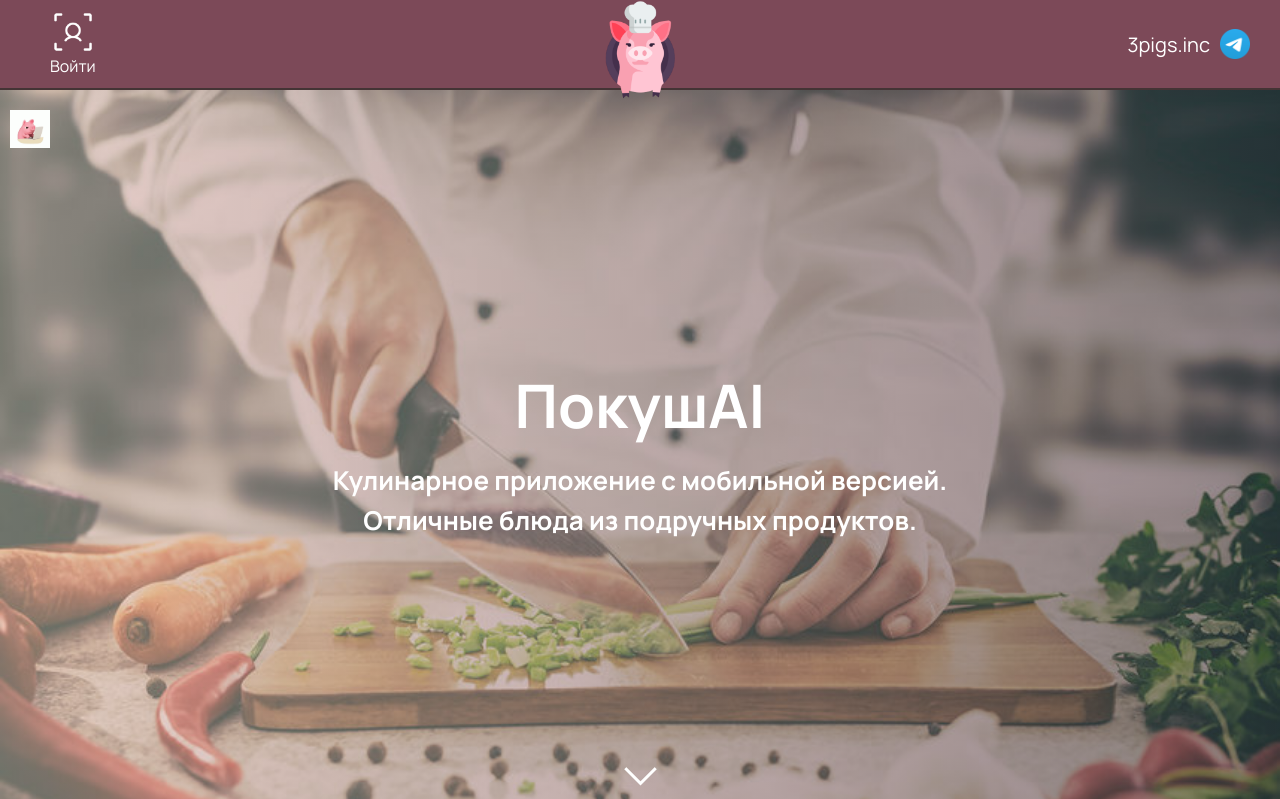
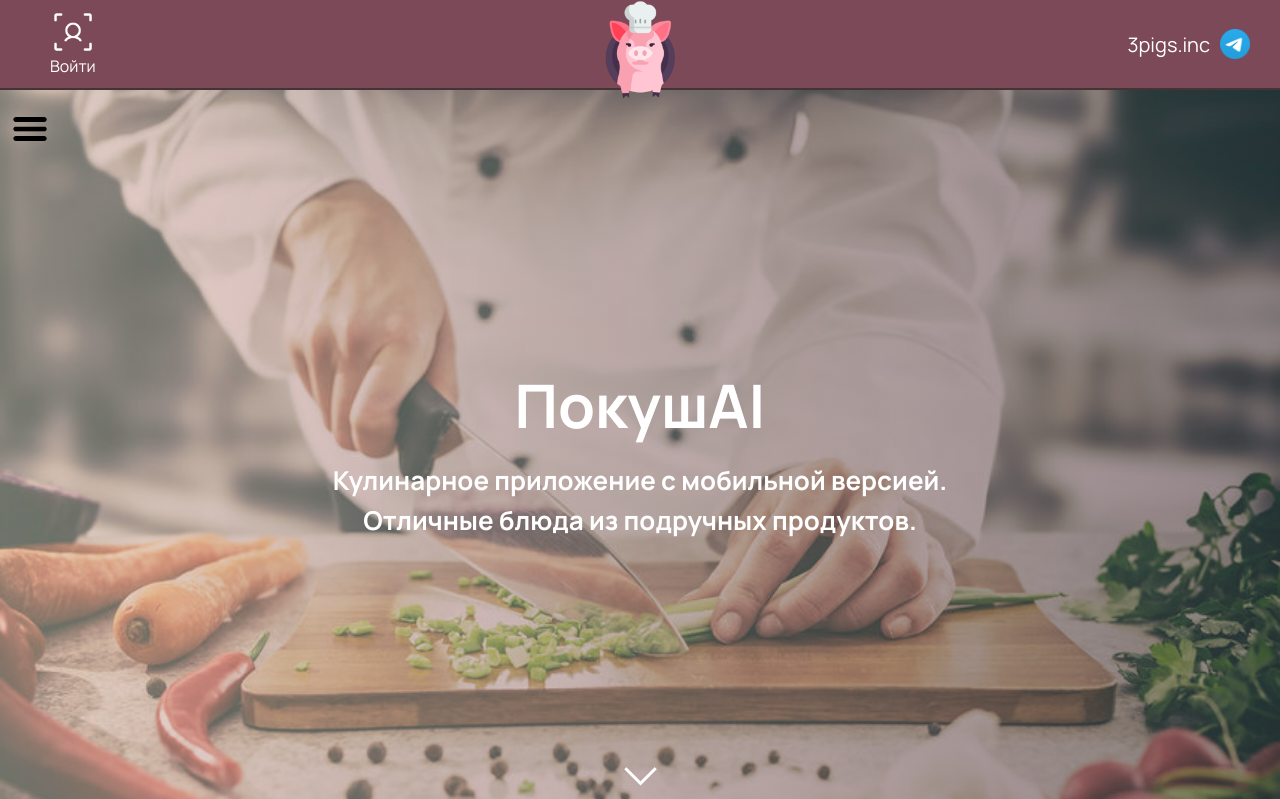
Before and after one commit to Dompfaff21/PokushAI, a Django app: page / in a window 1280 px wide. Shown: the top 799 px of the page. Run offline with Django 4.2, Linux system fonts and the light colour scheme.

Commit message:
сделал sidebar

```diff
--- a/djangoHolost/main/static/css/style.css
+++ b/djangoHolost/main/static/css/style.css
@@ -138,7 +138,6 @@ header {
         .sidebar:hover {
                 height: 100vh;
                 width: 100vw;
-                background-color: #443435;
         }
 
         .name h1 {
@@ -370,13 +369,11 @@ header {
 
 
 /* SIDEBAR */
-
 .sidebar {
         width: 60px;
         height: 78px;
         box-sizing: border-box;
         padding: 0px 10px;
-        /* background-color: #F28303; */
         background-color: #bc441000;
         transition: width 0.25s ease-in-out, height 0.25s ease-in-out;
         overflow: hidden;
@@ -385,6 +382,11 @@ header {
 
 .sidebar.sticky {
         top: 0px;
+}
+
+.sidebar.collapsed {
+        width: 60px;
+        height: 78px;
 }
 
 .sidebar a {
@@ -398,9 +400,9 @@ header {
         color: #FFFFFFFF;
 }
 
-.sidebar:hover {
+/* .sidebar:hover {
         background-color: #443435;
-}
+} */
 
 .sidebar:hover > .sidebar__item > .item__text {
         opacity: 1;
@@ -444,12 +446,19 @@ hr {
 .close-btn {
         cursor: pointer;
         color: white;
+        position: absolute;
+        right: 20px;
+        font-size: 40px;
 }
 
 .close-btn:hover {
-        color: red;
+        color: #7c4958;
 }
 
+.sidebar.collapsed .close-btn {
+        opacity: 0;
+        pointer-events:none;
+}
 
 /* MAIN */
 
--- a/djangoHolost/main/static/js/script.js
+++ b/djangoHolost/main/static/js/script.js
@@ -20,29 +20,87 @@ window.addEventListener("orientationchange", updateSidebarPosition);
 
 updateSidebarPosition();
 
-// SCRIPT FOR ICON
+// SCRIPT FOR ICON AND CLOSE BUTTON IN SIDEBAR
 
-document.querySelector('.sidebar').addEventListener('mouseenter', function() {
+const isMobile = 'ontouchstart' in window || navigator.maxTouchPoints > 0 || navigator.msMaxTouchPoints > 0;
+
+function updateButtonDisplay() {
+    const button = document.querySelector('.close-btn');
+    if (isMobile) {
+        button.style.display = 'inline';
+    } else {
+        button.style.display = 'none';
+    }
+}
+
+window.addEventListener("resize", updateButtonDisplay());
+
+function toggleIcons(src) {
     const icons = document.querySelectorAll('.sidebar__item .icon_hover');
     icons.forEach(icon => {
-        const originalSrc = icon.src;
-        icon.setAttribute('data-original', originalSrc);
-        icon.src = '/static/pictures/pig-work.gif';
+        icon.src = src;
     });
+}
+
+function toggleBodyScroll() {
+    const body = document.querySelector('body');
+    const isSmallScreen = window.matchMedia('(max-width: 700px) and (min-height: 390px)').matches;
+    if (isSmallScreen && isMobile) {
+        body.style.overflow = 'hidden';
+    } else {
+        body.style.overflow = 'visible';
+    }
+}
+
+function openSidebar() {
+    toggleBodyScroll();
+    const sidebar = document.querySelector('.sidebar');
+    sidebar.classList.remove('collapsed');
+    sidebar.style.backgroundColor = '#443435';
+    toggleIcons('/static/pictures/pig-work.gif');
+}
+
+function closeSidebar() {
+    const sidebar = document.querySelector('.sidebar');
+    const body = document.querySelector('body');
+    sidebar.classList.add('collapsed');
+    sidebar.style.backgroundColor = '';
+    body.style.overflow = 'visible';
+    toggleIcons('static/pictures/dark_theme/menu_dark.png');
+}
+
+if (!isMobile) {
+    document.querySelector('.sidebar').addEventListener('mouseenter', function() {
+        openSidebar();
+    });
+
+    document.querySelector('.sidebar').addEventListener('mouseleave', function() {
+        closeSidebar();
+    });
+}
+
+if (isMobile) {
+    document.querySelector('.sidebar').addEventListener('click', function(event) {
+        event.stopPropagation();
+        if (document.querySelector('.sidebar').classList.contains('collapsed')) {
+            openSidebar();
+        }
+    });
+}
+
+document.querySelector('.close-btn').addEventListener('click', function(event) {
+    event.stopPropagation();
+    closeSidebar();
 });
 
-document.querySelector('.sidebar').addEventListener('mouseleave', function() {
-    const icons = document.querySelectorAll('.sidebar__item .icon_hover');
-    icons.forEach(icon => {
-        setTimeout(() => {
-            icon.classList.add('hidden');
-            setTimeout(() => {
-                const originalSrc = icon.getAttribute('data-original');
-                icon.src = originalSrc;
-                icon.classList.remove('hidden');
-            }, 20);
-        }, 50);
-    });
+document.addEventListener('click', function(event) {
+    const sidebar = document.querySelector('.sidebar');
+    const closeBtn = document.querySelector('.close-btn');
+    if (!sidebar.contains(event.target) && !closeBtn.contains(event.target)) {
+        if (!sidebar.classList.contains('collapsed')) {
+            closeSidebar();
+        }
+    }
 });
 
 // SCRIPT FOR TG
--- a/djangoHolost/templates/index.html
+++ b/djangoHolost/templates/index.html
@@ -79,7 +79,7 @@
           </a>
       </div>
     </main>
-    <div class="sidebar">
+    <div class="sidebar collapsed">
       <li class="sidebar__item">
 
         <img class="icon_hover" src="{% static '/pictures/dark_theme/menu_dark.png' %}"/>
@@ -87,8 +87,9 @@
         <div class="item__text">
 
           <a>Навигация</a>
-          <span class="close-btn">&times;</span>
+
         </div>
+        <span class="close-btn">&times;</span>
       </li>
       <hr>
       <li class="sidebar__item">
```
